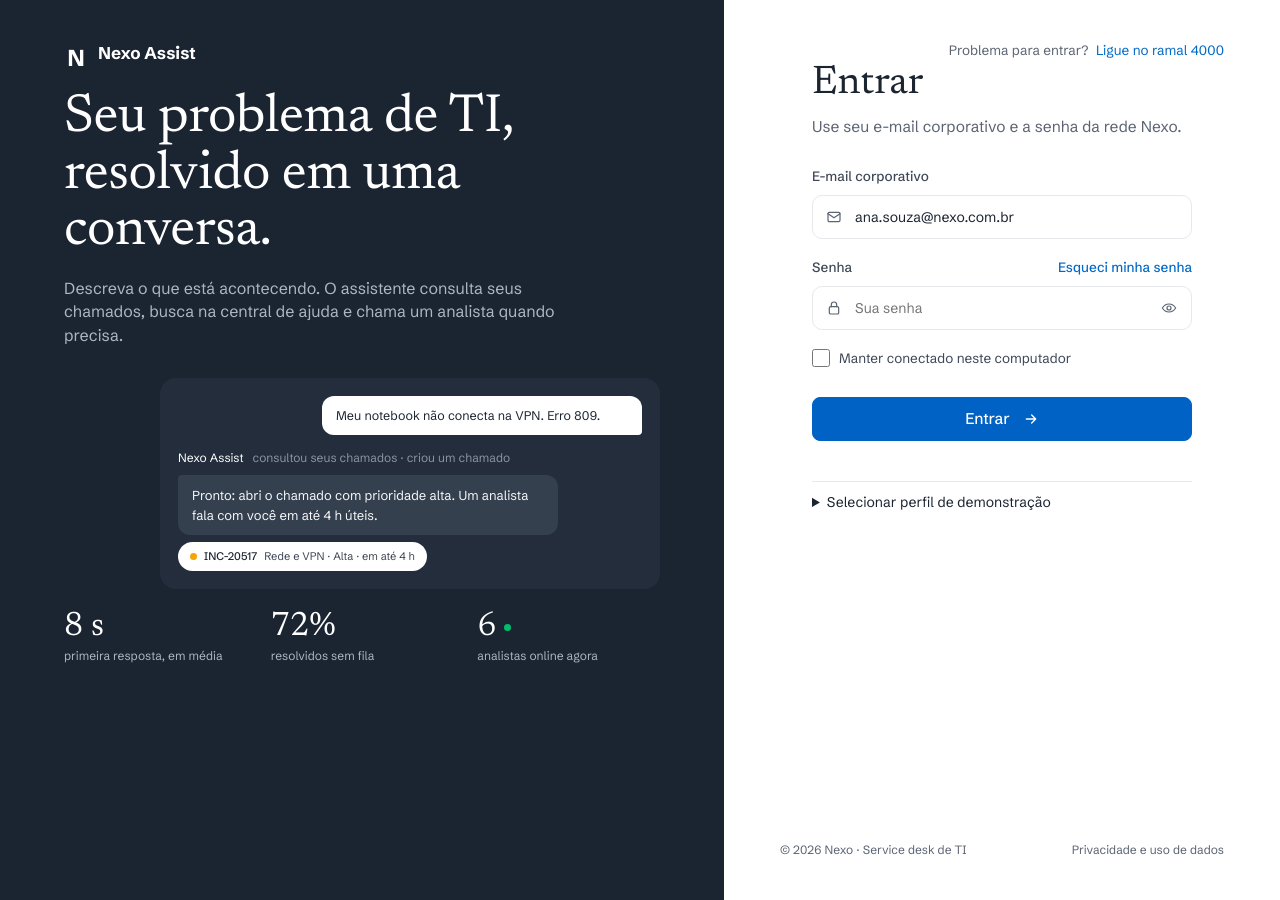
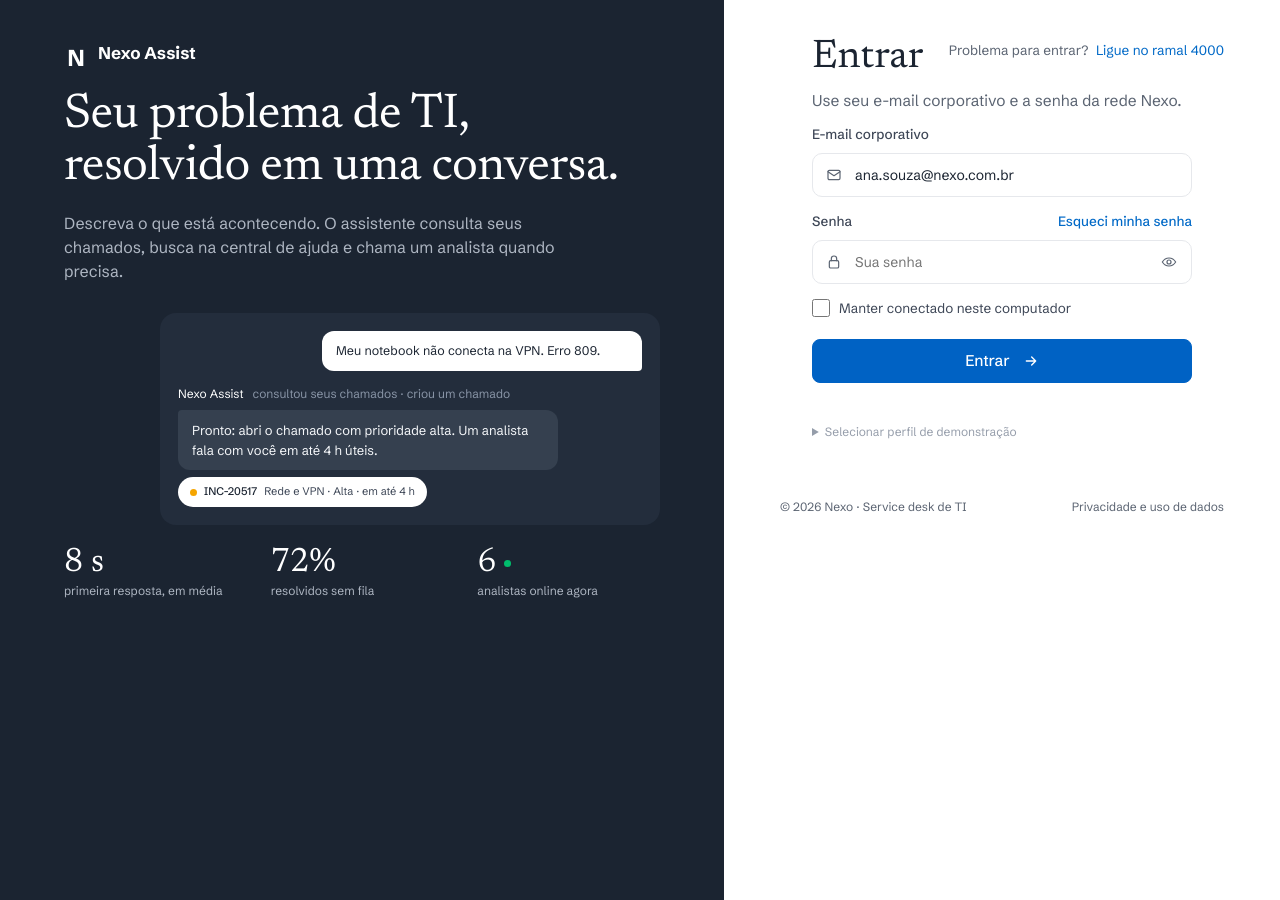
Before and after one commit to lenixeduardo/nexo-assist, a website: page public/index.html in a window 1280 px wide. Drawn offline with Linux system fonts and the light colour scheme; no server answers.

Commit message:
fix(ui): tune Pencil headline wrap and form vertical rhythm; collapse demo controls

```diff
--- a/public/styles.css
+++ b/public/styles.css
@@ -150,3 +150,20 @@ h1,h2,h3{letter-spacing:normal}
 .login-right .login-foot{margin-top:auto}
 .login-right .demo-users{margin-top:14px;padding-top:10px}
 }
+
+
+/* Goal pass 2: align editorial line breaks and sign-in reference spacing. */
+@media(min-width:1151px){
+.login-showcase .showcase-main h1{font-size:49px;line-height:1.06;letter-spacing:-.6px}
+.login-right .login-form-container{transform:translateY(-26px)}
+.login-right .login-form-container form{margin-top:12px}
+.login-right .login-form-container .field{margin-bottom:14px}
+.login-right .login-form-container .remember-label{margin:0 0 20px}
+.login-right .login-foot{margin-top:0;position:absolute;top:498px;left:56px;right:56px}
+.login-right{position:relative}
+.login-right .demo-users{margin-top:14px}
+}
+.login-form-container .demo-users{border-top:0;padding-top:0;margin-top:14px}
+.login-form-container .demo-users summary{font-size:12px;color:#5e6a7e;cursor:pointer;list-style:revert}
+.login-form-container .demo-users:not([open]){opacity:.65}
+.login-form-container .demo-users .demo-user-options{padding-top:10px}
```
